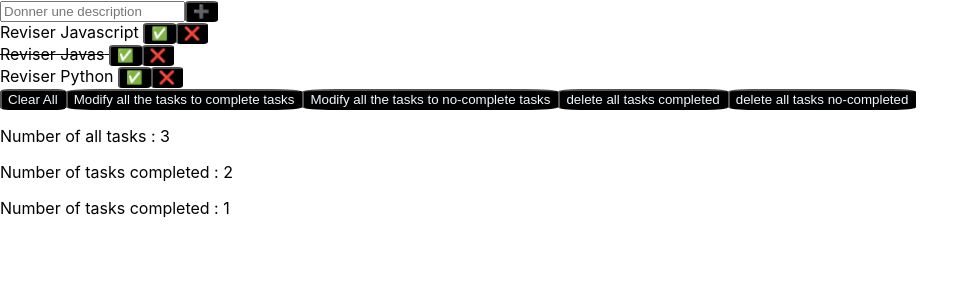
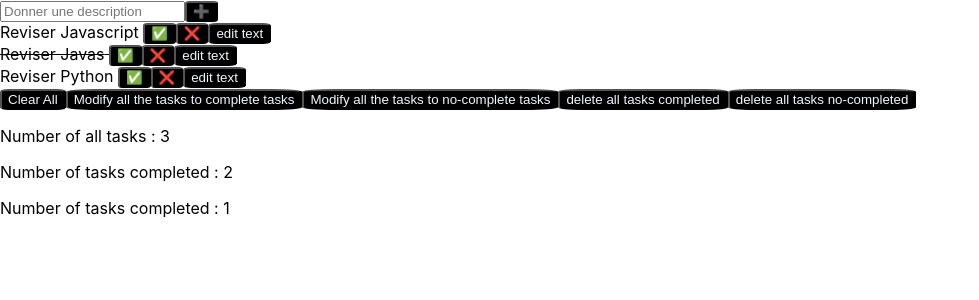
Before and after one commit to aymaneab00/TodoApp-with-Redux--Atl14-, a React (Create React App) app: page / in a window 1280 px wide. Shown: the top 300 px of the page, without its empty margins (0-979 px from the left). Built offline with nearby package versions, Linux system fonts and the light colour scheme.

Commit message:
i add modify text of task

```diff
--- a/src/Components/Task.jsx
+++ b/src/Components/Task.jsx
@@ -1,24 +1,56 @@
-import React from "react";
+import React, { useState } from "react";
+import { useDispatch } from "react-redux";
 
 export default function Task({ tache, deletelement, modifyelement }) {
+  const [displaybtn, setdisplay] = useState(false);
+  const dispatch = useDispatch();
+  const [modifiedtask, setmodified] = useState("");
+  function handlediting() {
+    setdisplay(!displaybtn);
+  }
+ function  handlemodif (id){
+  dispatch({ type: "modify-text", payload1: id , payload2: modifiedtask});
+
+}
+
   return (
     <div>
       <div className="task">
         {tache.completed ? (
           <div className="completed">
-            {tache.task}{" "}
-
-              <button onClick={() => modifyelement()}>✅</button>
-              <button onClick={() => deletelement()}>❌</button>
-            {" "}
+            {tache.task} <button onClick={() => modifyelement()}>✅</button>
+            <button onClick={() => deletelement()}>❌</button>
+            <button onClick={handlediting}>edit text </button>{" "}
+            {displaybtn && (
+              <div>
+                {" "}
+                <input
+                  type="text"
+                  value={modifiedtask}
+                  placeholder={tache.task}
+                  onChange={(e) => setmodified(e.target.value)}
+                />
+                <button onClick={()=>handlemodif(tache.id)}>edit</button>
+              </div>
+            )}
           </div>
         ) : (
           <div className="">
-            {tache.task}{" "}
-
-              <button onClick={() => modifyelement()}>✅</button>
-              <button onClick={() => deletelement()}>❌</button>
-          {" "}
+            {tache.task} <button onClick={() => modifyelement()}>✅</button>
+            <button onClick={() => deletelement()}>❌</button>
+            <button onClick={handlediting}>edit text </button>{" "}
+            {displaybtn && (
+              <div>
+                {" "}
+                <input
+                  type="text"
+                  value={modifiedtask}
+                  placeholder={tache.task}
+                  onChange={(e) => setmodified(e.target.value)}
+                />
+                <button onClick={()=>handlemodif(tache.id)}>edit</button>
+              </div>
+            )}{" "}
           </div>
         )}
       </div>
--- a/src/redux/ReducerTodo.jsx
+++ b/src/redux/ReducerTodo.jsx
@@ -53,6 +53,9 @@ const ReducerTodo = (state = initial_state, action) => {
       case "delete-complette":
         newstate.tasks = newstate.tasks.filter((t) => t.completed === false);
         break;
+        case 'modify-text' :
+      newstate.tasks= newstate.tasks.map((t)=>{ return t.id===action.payload1 ? {id:t.id, task: action.payload2,completed:t.completed}: t;})
+        break;
   }
   return newstate;
 };
```
